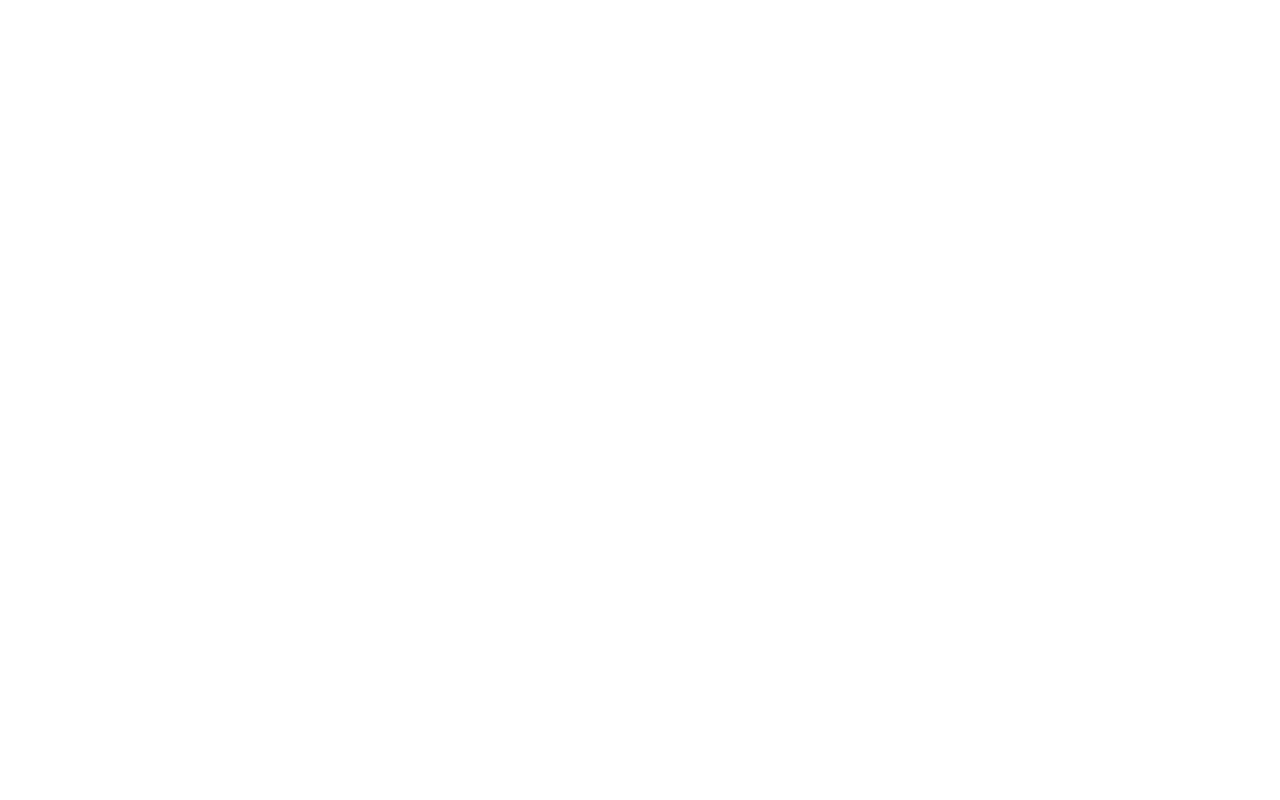
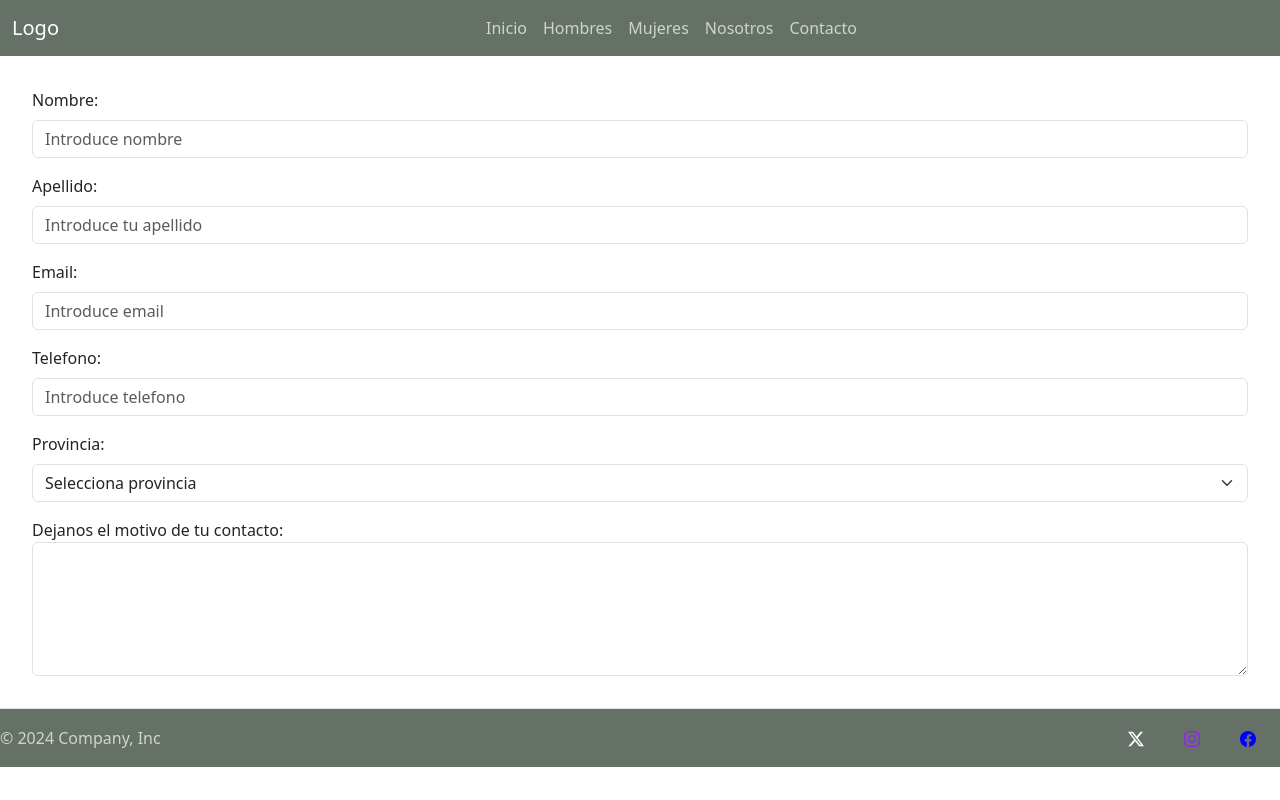
Before and after one commit to FrancoMinelli11/PF-Minelli, a plain HTML site: page Pages/contacto.html in a window 1280 px wide. Drawn offline with nearby package versions, Linux system fonts and the light colour scheme.

Commit message:
Avance de las 5 páginas y agregado de MQ

```diff
--- a/Pages/contacto.html
+++ b/Pages/contacto.html
@@ -0,0 +1,138 @@
+<!DOCTYPE html>
+<html lang="es">
+
+<head>
+    <meta charset="UTF-8" />
+    <meta name="viewport" content="width=device-width, initial-scale=1.0" />
+    <link href="https://cdn.jsdelivr.net/npm/bootstrap@5.3.3/dist/css/bootstrap.min.css" rel="stylesheet"
+        integrity="sha384-QWTKZyjpPEjISv5WaRU9OFeRpok6YctnYmDr5pNlyT2bRjXh0JMhjY6hW+ALEwIH" crossorigin="anonymous" />
+    <link rel="stylesheet" href="../style.css" />
+    <link rel="stylesheet" href="https://cdn.jsdelivr.net/npm/bootstrap-icons@1.11.3/font/bootstrap-icons.min.css" />
+    <title>Contacto</title>
+</head>
+
+<body>
+    <!-- NavBar inicia -->
+    <nav class="navbar navbar-expand-sm navbar-dark barra-n">
+        <div class="container-fluid">
+            <a class="navbar-brand" href="#">Logo</a>
+            <button class="navbar-toggler" type="button" data-bs-toggle="collapse" data-bs-target="#collapsibleNavbar">
+                <span class="navbar-toggler-icon"></span>
+            </button>
+            <div class="collapse navbar-collapse justify-content-center" id="collapsibleNavbar">
+                <ul class="navbar-nav">
+                    <li class="nav-item">
+                        <a class="nav-link barra-n" href="../index.html">Inicio</a>
+                    </li>
+                    <li class="nav-item">
+                        <a class="nav-link barra-n" href="./hombres.html">Hombres</a>
+                    </li>
+                    <li class="nav-item">
+                        <a class="nav-link barra-n" href="./mujeres.html">Mujeres</a>
+                    </li>
+                    <li class="nav-item">
+                        <a class="nav-link barra-n" href="./nosotros.html">Nosotros</a>
+                    </li>
+                    <li class="nav-item">
+                        <a class="nav-link barra-n" href="#">Contacto</a>
+                    </li>
+                </ul>
+            </div>
+        </div>
+    </nav>
+    <!-- NavBar fin -->
+    <!-- Formulario inicia -->
+    <form class="m-3 p-3">
+        <div class="mb-3">
+            <label for="name" class="form-label">Nombre:</label>
+            <input type="text" class="form-control" id="name" placeholder="Introduce nombre" name="nombre">
+        </div>
+        <div class="mb-3">
+            <label for="apellido" class="form-label">Apellido:</label>
+            <input type="text" class="form-control" id="apellido" placeholder="Introduce tu apellido" name="apellido">
+        </div>
+        <div class="mb-3 mt-3">
+            <label for="email" class="form-label">Email:</label>
+            <input type="email" class="form-control" id="email" placeholder="Introduce email" name="email" />
+        </div>
+        <div class="mb-3">
+            <label for="tel" class="form-label">Telefono:</label>
+            <input type="tel" class="form-control" id="tel" placeholder="Introduce telefono" name="tel" />
+        </div>
+        <div class="mb-3">
+            <label for="provincia" class="form-label">Provincia:</label>
+            <select class="form-select" aria-label="Default select example">
+                <option selected>Selecciona provincia</option>
+                <option value="1">Buenos Aires</option>
+                <option value="2">Catamarca</option>
+                <option value="3">Chaco</option>
+                <option value="4">Chubut</option>
+                <option value="5">Cordoba</option>
+                <option value="6">Corrientes</option>
+                <option value="7">Entre Rios</option>
+                <option value="8">Formosa</option>
+                <option value="9">Jujuy</option>
+                <option value="10">La Pampa</option>
+                <option value="11">La Rioja</option>
+                <option value="12">Mendoza</option>
+                <option value="13">Misiones</option>
+                <option value="14">Neuquen</option>
+                <option value="15">Rio Negro</option>
+                <option value="16">Salta</option>
+                <option value="17">San Juan</option>
+                <option value="18">San Luis</option>
+                <option value="19">Santa Cruz</option>
+                <option value="20">Santa Fe</option>
+                <option value="21">Santiago del Estero</option>
+                <option value="22">Tierra del Fuego</option>
+                <option value="23">Tucuman</option>
+            </select>
+        </div>
+        <div>
+            <label for="comment">Dejanos el motivo de tu contacto:</label>
+            <textarea class="form-control" rows="5" id="comment" name="text"></textarea>
+        </div>
+    </form>
+    <!-- Formulario fin -->
+    <!-- Footer inicia -->
+    <footer class="d-flex flex-wrap justify-content-between align-items-center py-3 border-top">
+        <div class="col-md-4 d-flex align-items-center">
+            <span class="mb-3 mb-md-0">© 2024 Company, Inc</span>
+        </div>
+        <ul class="nav col-md-4 justify-content-end list-unstyled d-flex">
+            <li class="ms-3">
+                <a class="text-body-secondary" href="#"><svg xmlns="http://www.w3.org/2000/svg" width="16" height="16"
+                        fill="white" class="bi bi-twitter-x" viewBox="0 0 16 16">
+                        <path
+                            d="M12.6.75h2.454l-5.36 6.142L16 15.25h-4.937l-3.867-5.07-4.425 5.07H.316l5.733-6.57L0 .75h5.063l3.495 4.633L12.601.75Zm-.86 13.028h1.36L4.323 2.145H2.865z" />
+                    </svg><svg class="bi" width="24" height="24">
+                        <use xlink:href="#twitter"></use>
+                    </svg></a>
+            </li>
+            <li class="ms-3">
+                <a class="text-body-secondary" href="#"><svg xmlns="http://www.w3.org/2000/svg" width="16" height="16"
+                        fill="blueviolet" class="bi bi-instagram" viewBox="0 0 16 16">
+                        <path
+                            d="M8 0C5.829 0 5.556.01 4.703.048 3.85.088 3.269.222 2.76.42a3.9 3.9 0 0 0-1.417.923A3.9 3.9 0 0 0 .42 2.76C.222 3.268.087 3.85.048 4.7.01 5.555 0 5.827 0 8.001c0 2.172.01 2.444.048 3.297.04.852.174 1.433.372 1.942.205.526.478.972.923 1.417.444.445.89.719 1.416.923.51.198 1.09.333 1.942.372C5.555 15.99 5.827 16 8 16s2.444-.01 3.298-.048c.851-.04 1.434-.174 1.943-.372a3.9 3.9 0 0 0 1.416-.923c.445-.445.718-.891.923-1.417.197-.509.332-1.09.372-1.942C15.99 10.445 16 10.173 16 8s-.01-2.445-.048-3.299c-.04-.851-.175-1.433-.372-1.941a3.9 3.9 0 0 0-.923-1.417A3.9 3.9 0 0 0 13.24.42c-.51-.198-1.092-.333-1.943-.372C10.443.01 10.172 0 7.998 0zm-.717 1.442h.718c2.136 0 2.389.007 3.232.046.78.035 1.204.166 1.486.275.373.145.64.319.92.599s.453.546.598.92c.11.281.24.705.275 1.485.039.843.047 1.096.047 3.231s-.008 2.389-.047 3.232c-.035.78-.166 1.203-.275 1.485a2.5 2.5 0 0 1-.599.919c-.28.28-.546.453-.92.598-.28.11-.704.24-1.485.276-.843.038-1.096.047-3.232.047s-2.39-.009-3.233-.047c-.78-.036-1.203-.166-1.485-.276a2.5 2.5 0 0 1-.92-.598 2.5 2.5 0 0 1-.6-.92c-.109-.281-.24-.705-.275-1.485-.038-.843-.046-1.096-.046-3.233s.008-2.388.046-3.231c.036-.78.166-1.204.276-1.486.145-.373.319-.64.599-.92s.546-.453.92-.598c.282-.11.705-.24 1.485-.276.738-.034 1.024-.044 2.515-.045zm4.988 1.328a.96.96 0 1 0 0 1.92.96.96 0 0 0 0-1.92m-4.27 1.122a4.109 4.109 0 1 0 0 8.217 4.109 4.109 0 0 0 0-8.217m0 1.441a2.667 2.667 0 1 1 0 5.334 2.667 2.667 0 0 1 0-5.334" />
+                    </svg><svg class="bi" width="24" height="24">
+                        <use xlink:href="#instagram"></use>
+                    </svg></a>
+            </li>
+            <li class="ms-3">
+                <a class="text-body-secondary" href="#"><svg xmlns="http://www.w3.org/2000/svg" width="16" height="16"
+                        fill="blue" class="bi bi-facebook" viewBox="0 0 16 16">
+                        <path
+                            d="M16 8.049c0-4.446-3.582-8.05-8-8.05C3.58 0-.002 3.603-.002 8.05c0 4.017 2.926 7.347 6.75 7.951v-5.625h-2.03V8.05H6.75V6.275c0-2.017 1.195-3.131 3.022-3.131.876 0 1.791.157 1.791.157v1.98h-1.009c-.993 0-1.303.621-1.303 1.258v1.51h2.218l-.354 2.326H9.25V16c3.824-.604 6.75-3.934 6.75-7.951" />
+                    </svg><svg class="bi" width="24" height="24">
+                        <use xlink:href="#facebook"></use>
+                    </svg></a>
+            </li>
+        </ul>
+    </footer>
+    <!-- Footer fin -->
+    <script src="https://cdn.jsdelivr.net/npm/bootstrap@5.3.3/dist/js/bootstrap.bundle.min.js"
+        integrity="sha384-YvpcrYf0tY3lHB60NNkmXc5s9fDVZLESaAA55NDzOxhy9GkcIdslK1eN7N6jIeHz"
+        crossorigin="anonymous"></script>
+</body>
+
+</html>
--- a/style.css
+++ b/style.css
@@ -15,9 +15,9 @@
 
 .galeria {
     display: grid;
-    grid-template-columns: repeat(2,1fr);
-    grid-template-rows: 4fr 4fr 2fr;
     grid-template-areas: "galeria1 galeria2"
+    "galeria1 galeria2"
+        "galeria1 galeria3"
         "galeria1 galeria3"
         "galeria1 galeria4";
     height: 50vh;
@@ -36,6 +36,7 @@
     background-color: black;
     grid-area: galeria2;
     background-image: url(./Assets/shopping-1761230_1280.jpg);
+
 }
 
 .galeria3 {
@@ -113,7 +114,12 @@ footer{
     background-color: #657166;
     color: #CFD6C4;
 }
-
+.imginfo{
+    background-image: url(./Assets/picture-2008484_1280.png);
+    background-position: center;
+    background-size: cover;
+}
+/* MediaQuerys inicia */
 @media only screen and (max-width: 575px){
     .fon3{
         height: 350px;
@@ -135,4 +141,12 @@ footer{
         height: 250px;
         width: 400px;
     }
+    .galeria{
+        grid-template: "galeria1 galeria1 galeria2" 300px
+        "galeria1 galeria1 galeria3" 300px
+        "galeria1 galeria1 galeria4" 150px/300px 300px 300px;
+        justify-content: center;
+        height: auto;
     }
+    }
+/* MediaQuerys fin */
```
Also changed, not shown: Pages/hombres.html (+4 -3 lines), Pages/mujeres.html (+10 -9 lines), Pages/nosotros.html (+141 -0 lines), index.html (+10 -9 lines).
